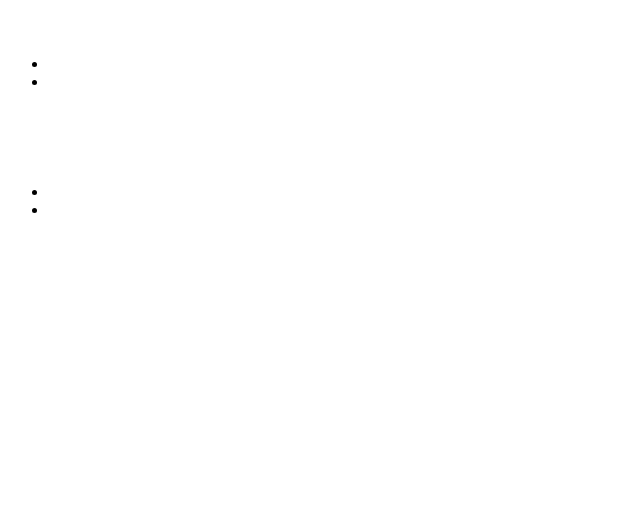
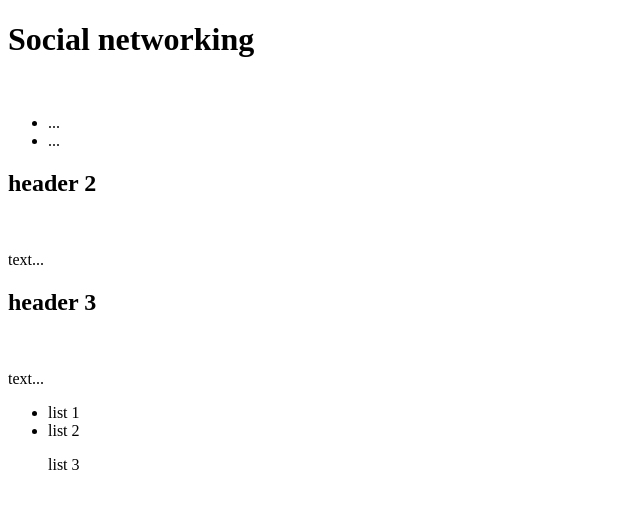
Before and after one commit to Samuelber-lab/class-project, a plain HTML site: page index.html in a window 1280 px wide. Shown: the whole page, without its empty margins (0-640 px from the left). Drawn offline with Linux system fonts and the light colour scheme.

Commit message:
my webpage skeleton updated

```diff
--- a/index.html
+++ b/index.html
@@ -8,12 +8,12 @@
 <body>
 <header>
 <header>
-    <h1></h1>
-    <img src="" alt="">
+    <h1>Social networking</h1>
+    <img src="image 1" alt="">
     <nav>
         <ul>
-            <li></li>
-            <li></li>
+            <li>...</li>
+            <li>...</li>
         </ul>
     </nav>
 </header>
@@ -21,23 +21,23 @@
 <main>
 <main>
     <section>
-        <h2></h2>
-        <img src="" alt="">
-        <p></p>
+        <h2>header 2</h2>
+        <img src="image 2" alt="">
+        <p>text...</p>
     </section>
     <section>
-        <h2></h2>
-        <img src="" alt="">
-        <p></p>
+        <h2>header 3</h2>
+        <img src="image 3" alt="">
+        <p>text...</p>
     </section>
 </main>
 <footer>
 <footer>
     <nav>
         <ul>
-            <li></li>
-            <li></li>
-            <p></p>
+            <li>list 1</li>
+            <li>list 2</li>
+            <p>list 3</p>
         </ul>
     </nav>
 </footer>
```
